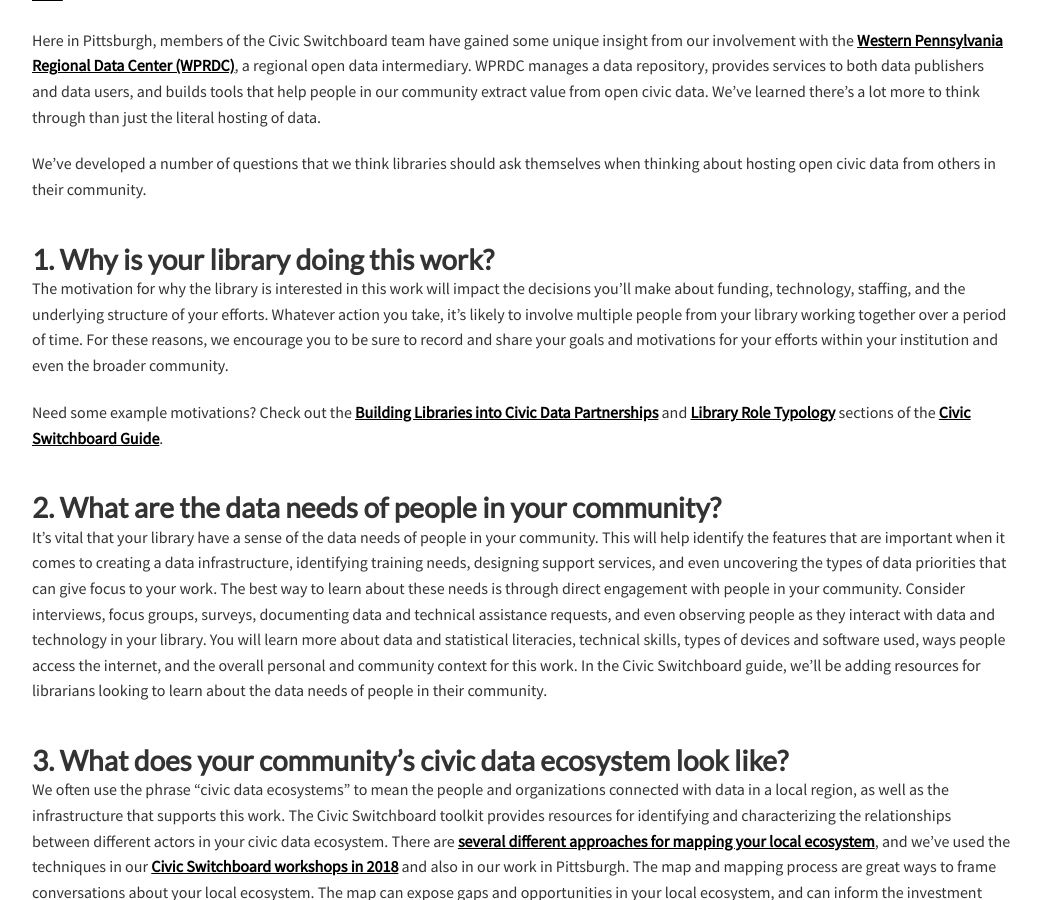
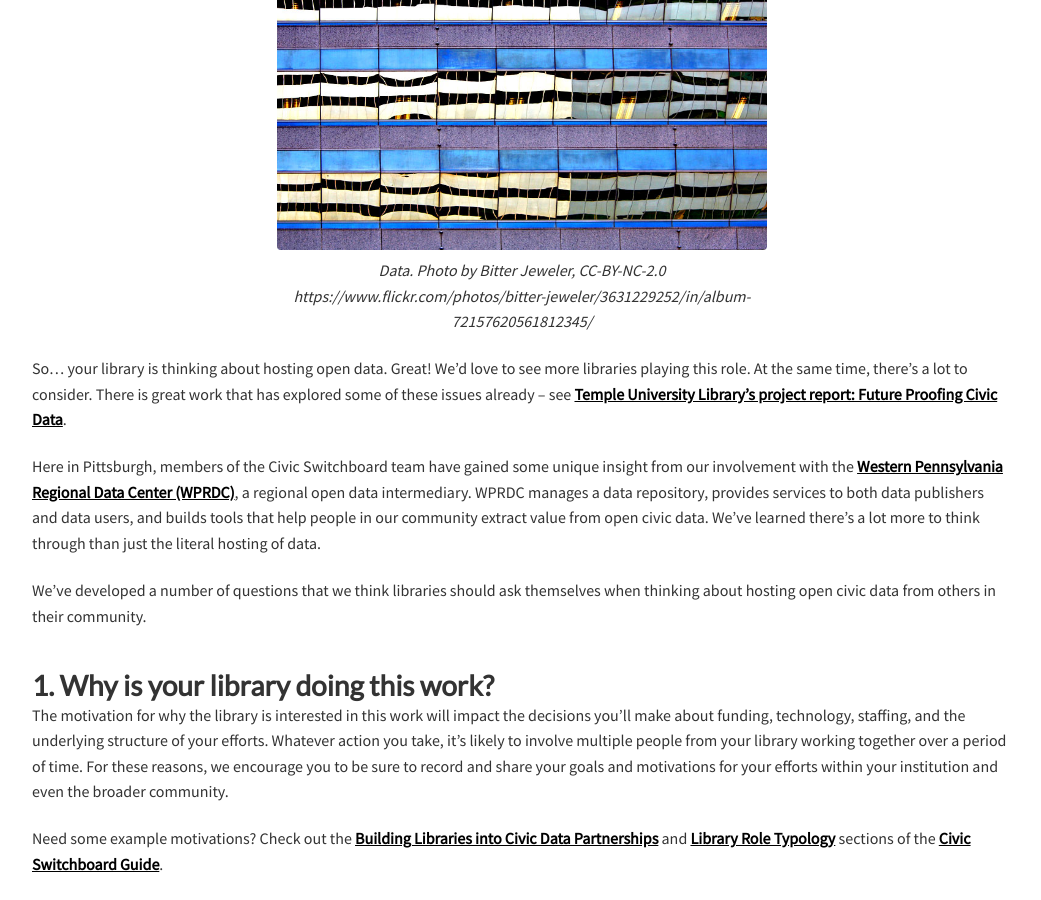
Before and after one commit to civic-switchboard/civic-switchboard.github.io.first, a Jekyll site: the page built from _posts/2019-05-01-post_14.md, in a window 1280 px wide and 900 px high, scrolled down 507 px. Shown: the whole window, without its empty margins (118-1159 px from the left). Built offline with Jekyll 4.4.1, drawn with Linux system fonts in a browser that asks for light colours; nearby versions of some CDN libraries.

Commit message:
Update 2019-05-01-post_14.md

```diff
--- a/_posts/2019-05-01-post_14.md
+++ b/_posts/2019-05-01-post_14.md
@@ -9,6 +9,8 @@
 
 
 Libraries have lots of reasons to be excited about the possibility of hosting open data in their communities. Libraries are trusted stewards of information, and librarians have considerable expertise in managing data and protecting privacy. Libraries are leading many [digital inclusion and data literacy efforts](https://knightfoundation.org/grants/6711) in their communities. As the priorities of elected officials change, having a third-party entity like a library [host data](chattanoogahttps://data.chattlibrary.org/) from government organizations and other partners can also help to sustain community data initiatives. Librarians also have the skills to provide data management and data hosting services to organizations that may not otherwise have internal capacity to treat their data as an asset.  There are many reasons why libraries hosting open data seems like a natural fit.
+
+{% include image.html file="building-window-reflections.jpg" description="building-window-reflections" attribution="Data. Photo by Bitter Jeweler, CC-BY-NC-2.0 https://www.flickr.com/photos/bitter-jeweler/3631229252/in/album-72157620561812345/" %}
 
 So… your library is thinking about hosting open data. Great! We'd love to see more libraries playing this role. At the same time, there's a lot to consider. There is great work that has explored some of these issues already -- see [Temple University Library’s project report: Future Proofing Civic Data](https://drive.google.com/file/d/0B3MMB2pFQdI4MXlkTUhLOGNvdXlIeGViQURmZGQ4S2gxY1lN/view).
 
```
